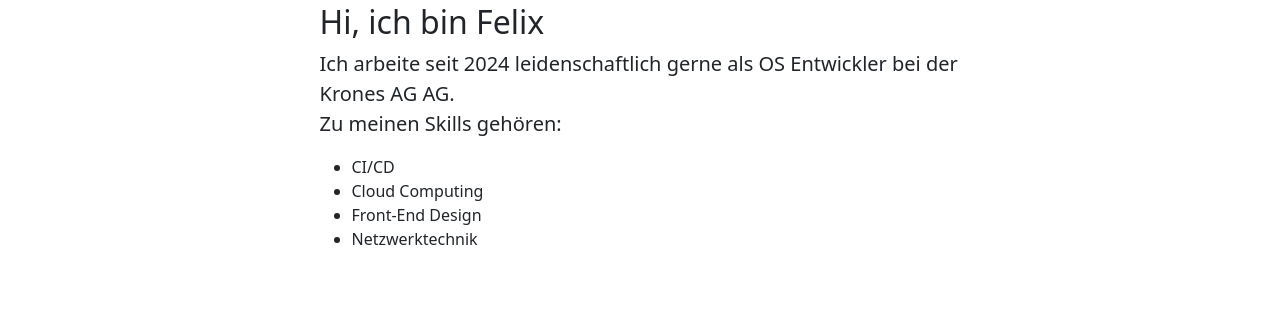
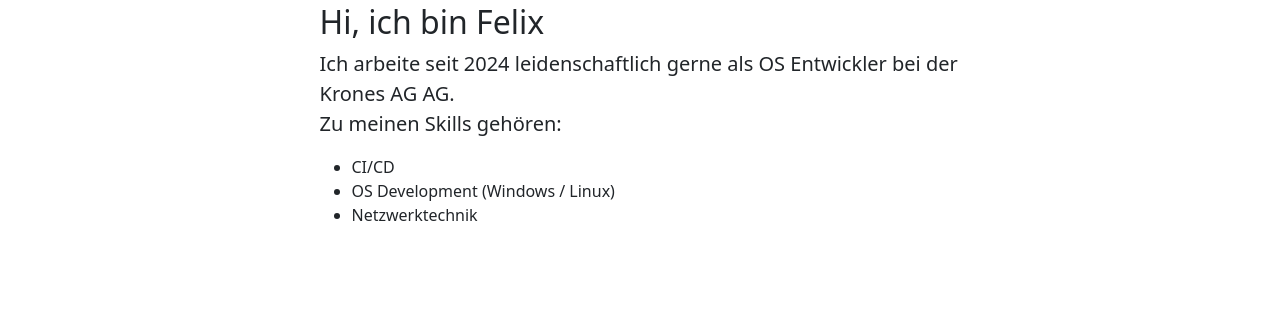
Before and after one commit to TheOnlyMagistrus/TheOnlyMagistrus.github.io, a plain HTML site: page index.html in a window 1280 px wide. Shown: the part 825-1142 px from the top of the page. Drawn offline with Linux system fonts and the light colour scheme.

Commit message:
Update index.html

```diff
--- a/index.html
+++ b/index.html
@@ -43,8 +43,7 @@
                     <p class="mb-0">
                     <ul>
                         <li>CI/CD</li>
-                        <li>Cloud Computing</li>
-                        <li>Front-End Design</li>
+                        <li>OS Development (Windows / Linux)</li>
                         <li>Netzwerktechnik</li>
                     </ul>
                     </p>
```
